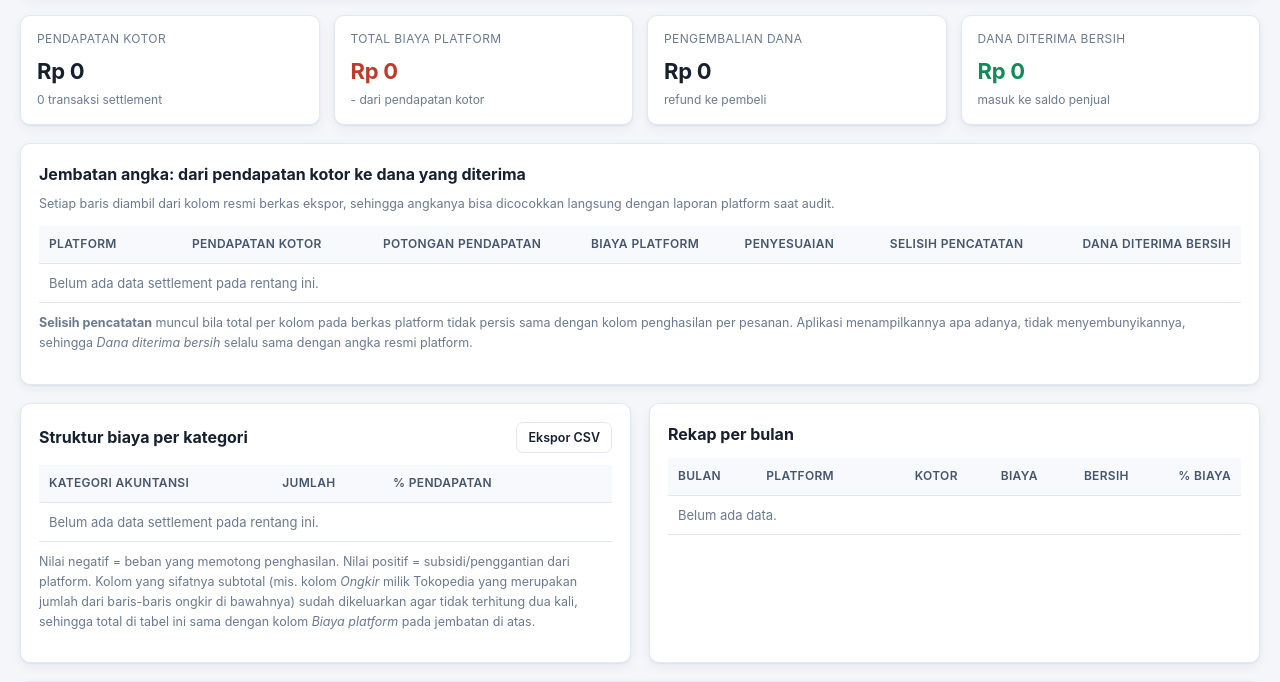
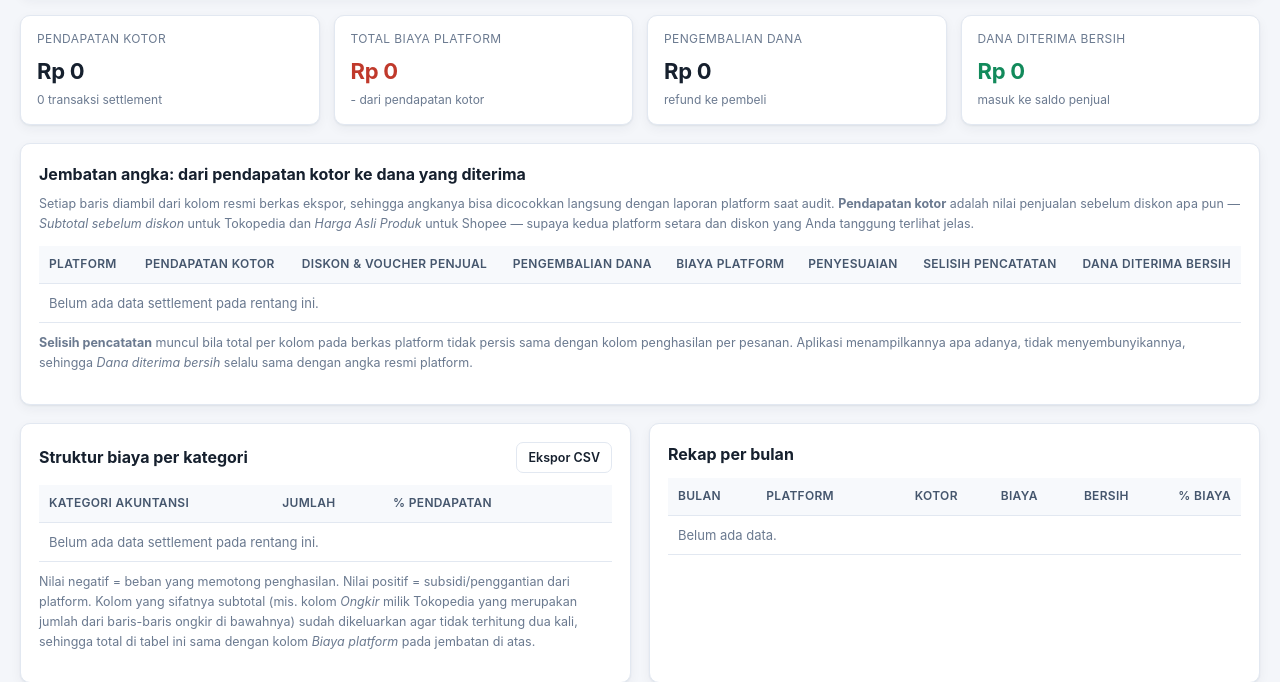
Before and after one commit to finance270/ecommerce, a PHP site: page /pnl.php in a window 1280 px wide. Shown: the part 252-934 px from the top of the page. Run offline with PHP 8.4, Linux system fonts and the light colour scheme; the visitor is signed in with stand-in values (Sample User, id 1); data that the repository does not hold is empty.

Commit message:
Perbaiki pendapatan kotor Tokopedia agar benar-benar kotor
Sebelumnya kolom "Total Pendapatan" milik Tokopedia dipakai sebagai
pendapatan kotor, padahal kolom itu SUDAH dikurangi diskon penjual dan
pengembalian dana. Akibatnya baris "potongan pendapatan" Tokopedia selalu
0 dan angka kotornya tidak setara dengan "Harga Asli Produk" milik Shopee.

Terbukti dari data contoh:
  subtotal sebelum diskon                            901.139.200
  diskon penjual                                    -130.880.352
  subtotal pengembalian dana setelah diskon penjual   -28.803.999
  = total pendapatan                                 741.454.849

Perubahan:
- gross_amount Tokopedia diambil dari "Subtotal sebelum diskon", setara
  dengan "Harga Asli Produk" milik Shopee.
- refund_amount Tokopedia diambil dari "Subtotal pengembalian dana setelah
  diskon penjual" (kolom yang benar-benar masuk perhitungan settlement),
  bukan dari blok keterangan pembayaran pembeli.
- Diskon produk dan voucher yang disponsori penjual pada Shopee dipindah
  dari kategori biaya ke kategori 'potongan', mengikuti pengelompokan
  Shopee sendiri di bagian "1. Total Pendapatan". Dengan begitu biaya
  platform yang tampil sama persis dengan "2. Total Pengeluaran".
- Tambah kategori 'potongan' dan 'informasi'; kolom yang merupakan pecahan
  atau keterangan ditandai supaya tidak dobel hitung, antara lain
  "Subtotal setelah diskon penjual", "Subtotal pengembalian dana sebelum
  diskon penjual", blok rincian pembayaran pembeli, dan blok rincian
  pengembalian barang Shopee.
- Jembatan angka kini digerakkan kategori, bukan daftar kolom tetap, jadi
  kolom baru dari platform ikut terhitung otomatis. Kolom pengembalian dana
  ditampilkan terpisah dan ada baris total gabungan.
- Ekspor CSV kategori tidak lagi memuat kolom total/keterangan yang bila
  dijumlah justru menyesatkan.

Hasil verifikasi terhadap berkas contoh, keduanya berimbang tepat (selisih 0):
  Tokopedia 901.139.200 -130.880.352 -28.803.999 -167.273.274 +611.000
            = 574.792.575
  Shopee    279.667.500  -21.137.939           0  -59.567.616
            = 198.961.945
Angka Subtotal Pesanan, Total Pendapatan, dan Total Pengeluaran Shopee juga
cocok persis dengan sheet Summary bawaan berkas.

Co-Authored-By: Claude Opus 5 <noreply@anthropic.com>
Claude-Session: https://claude.ai/code/session_01TPMpmK1m2uoqNP5FbEADpL

```diff
--- a/public/pnl.php
+++ b/public/pnl.php
@@ -69,29 +69,51 @@ render_head('Laba & Biaya', 'pnl');
   <h2>Jembatan angka: dari pendapatan kotor ke dana yang diterima</h2>
   <p class="help" style="margin-top:-4px;margin-bottom:12px">
     Setiap baris diambil dari kolom resmi berkas ekspor, sehingga angkanya bisa dicocokkan langsung
-    dengan laporan platform saat audit.
+    dengan laporan platform saat audit. <b>Pendapatan kotor</b> adalah nilai penjualan sebelum diskon
+    apa pun &mdash; <i>Subtotal sebelum diskon</i> untuk Tokopedia dan <i>Harga Asli Produk</i> untuk
+    Shopee &mdash; supaya kedua platform setara dan diskon yang Anda tanggung terlihat jelas.
   </p>
   <div class="table-wrap">
     <table>
       <thead><tr>
-        <th>Platform</th><th class="num">Pendapatan kotor</th><th class="num">Potongan pendapatan</th>
+        <th>Platform</th><th class="num">Pendapatan kotor</th>
+        <th class="num">Diskon &amp; voucher penjual</th><th class="num">Pengembalian dana</th>
         <th class="num">Biaya platform</th><th class="num">Penyesuaian</th>
         <th class="num">Selisih pencatatan</th><th class="num">Dana diterima bersih</th>
       </tr></thead>
       <tbody>
-      <?php foreach ($bridge as $b): ?>
+      <?php
+      $tb = ['kotor' => 0.0, 'potongan' => 0.0, 'refund' => 0.0, 'biaya' => 0.0,
+             'penyesuaian' => 0.0, 'selisih' => 0.0, 'bersih' => 0.0];
+      foreach ($bridge as $b):
+          foreach ($tb as $k => $_) {
+              $tb[$k] += (float) $b[$k];
+          } ?>
         <tr>
           <td><?= platformBadge((string) $b['platform']) ?></td>
           <td class="num"><?= rp($b['kotor']) ?></td>
           <td class="num <?= $b['potongan'] < 0 ? 'neg' : 'muted' ?>"><?= rp($b['potongan']) ?></td>
+          <td class="num <?= $b['refund'] < 0 ? 'neg' : 'muted' ?>"><?= rp($b['refund']) ?></td>
           <td class="num neg"><?= rp($b['biaya']) ?></td>
           <td class="num <?= abs($b['penyesuaian']) > 0 ? '' : 'muted' ?>"><?= rp($b['penyesuaian']) ?></td>
           <td class="num <?= abs($b['selisih']) > 0 ? 'warn' : 'muted' ?>"><?= rp($b['selisih']) ?></td>
           <td class="num pos"><b><?= rp($b['bersih']) ?></b></td>
         </tr>
       <?php endforeach; ?>
-      <?php if ($bridge === []): ?><tr><td colspan="7" class="muted">Belum ada data settlement pada rentang ini.</td></tr><?php endif; ?>
+      <?php if ($bridge === []): ?><tr><td colspan="8" class="muted">Belum ada data settlement pada rentang ini.</td></tr><?php endif; ?>
       </tbody>
+      <?php if (count($bridge) > 1): ?>
+      <tfoot><tr>
+        <td>Gabungan</td>
+        <td class="num"><?= rp($tb['kotor']) ?></td>
+        <td class="num neg"><?= rp($tb['potongan']) ?></td>
+        <td class="num neg"><?= rp($tb['refund']) ?></td>
+        <td class="num neg"><?= rp($tb['biaya']) ?></td>
+        <td class="num"><?= rp($tb['penyesuaian']) ?></td>
+        <td class="num"><?= rp($tb['selisih']) ?></td>
+        <td class="num pos"><?= rp($tb['bersih']) ?></td>
+      </tr></tfoot>
+      <?php endif; ?>
     </table>
   </div>
   <p class="help" style="margin-top:10px">
--- a/src/Profiles.php
+++ b/src/Profiles.php
@@ -19,8 +19,15 @@ final class Profiles
         'promosi', 'lainnya',
     ];
 
-    /** Kategori non-biaya (tidak masuk fee_*). 'rincian' = pecahan dari kolom lain. */
-    public const NON_FEE_CATEGORIES = ['total', 'pendapatan', 'refund', 'penyesuaian', 'rincian'];
+    /**
+     * Kategori non-biaya (tidak masuk fee_*).
+     *   total     = kolom total bawaan platform
+     *   potongan  = pengurang pendapatan (diskon & voucher yang ditanggung penjual)
+     *   refund    = pengembalian dana
+     *   rincian   = pecahan dari kolom lain, jangan dijumlah lagi
+     *   informasi = kolom keterangan (mis. rincian pembayaran pembeli)
+     */
+    public const NON_FEE_CATEGORIES = ['total', 'potongan', 'refund', 'penyesuaian', 'rincian', 'informasi'];
 
     public const LABELS = [
         'komisi'       => 'Biaya komisi',
@@ -35,13 +42,14 @@ final class Profiles
         'pajak'        => 'Pajak & bea',
         'asuransi'     => 'Asuransi',
         'fulfillment'  => 'Biaya fulfillment',
-        'promosi'      => 'Voucher & cashback ditanggung penjual',
+        'promosi'      => 'Biaya program promo & cashback',
         'lainnya'      => 'Biaya lainnya',
         'total'        => 'Kolom total',
-        'pendapatan'   => 'Komponen pendapatan',
+        'potongan'     => 'Potongan pendapatan (diskon & voucher penjual)',
         'refund'       => 'Pengembalian dana',
         'penyesuaian'  => 'Penyesuaian',
-        'rincian'      => 'Rincian (bagian dari biaya lain)',
+        'rincian'      => 'Rincian (bagian dari kolom lain)',
+        'informasi'    => 'Keterangan (tidak dijumlah)',
     ];
 
     // =================================================================
@@ -253,13 +261,20 @@ final class Profiles
                 'waktu pembayaran pesanan'       => ['settlement_time', 'datetime'],
                 'mata uang'                      => ['currency', 'text'],
                 'jumlah penyelesaian pembayaran' => ['net_amount', 'money'],
-                'total pendapatan'               => ['gross_amount', 'money'],
+                // Pendapatan kotor memakai "Subtotal sebelum diskon", BUKAN
+                // "Total Pendapatan". Kolom "Total Pendapatan" milik Tokopedia
+                // sudah dikurangi diskon penjual dan pengembalian dana, terbukti:
+                //   subtotal sebelum diskon + diskon penjual
+                //   + subtotal pengembalian dana setelah diskon = total pendapatan
+                // Dengan memakai subtotal sebelum diskon, angka "kotor" Tokopedia
+                // setara dengan "Harga Asli Produk" milik Shopee.
+                'subtotal sebelum diskon'        => ['gross_amount', 'money'],
                 'total biaya'                    => ['total_fee', 'money'],
                 'diskon penjual'                 => ['discount_seller', 'money'],
                 'jumlah penyesuaian'             => ['adjustment_amount', 'money'],
                 'id pesanan terkait'             => ['related_order_id', 'text'],
                 'pembayaran oleh pembeli'        => ['buyer_payment', 'money'],
-                'pengembalian dana pembeli'      => ['refund_amount', 'money'],
+                'subtotal pengembalian dana setelah diskon penjual' => ['refund_amount', 'money'],
                 'sumber pesanan'                 => ['source_channel', 'text'],
                 'perkiraan berat paket'          => ['weight_gram', 'gram'],
             ];
@@ -348,26 +363,36 @@ final class Profiles
         $map = [
             // ---- Tokopedia: kolom total & pendapatan -------------------
             'jumlah penyelesaian pembayaran' => 'total',
-            'total pendapatan'               => 'total',
             'total biaya'                    => 'total',
             'total penghasilan'              => 'total',
-            'subtotal setelah diskon penjual'                          => 'pendapatan',
-            'subtotal sebelum diskon'                                  => 'pendapatan',
-            'diskon penjual'                                           => 'pendapatan',
-            'pembayaran oleh pembeli'                                  => 'pendapatan',
-            'diskon voucher yang ditanggung penjual'                   => 'pendapatan',
-            'diskon platform'                                          => 'pendapatan',
-            'diskon voucher yang ditanggung platform'                  => 'pendapatan',
-            'diskon ongkir dari penjual'                               => 'pendapatan',
-            'jumlah penyesuaian'                                       => 'penyesuaian',
-            // pengembalian
-            'subtotal pengembalian dana setelah diskon penjual'        => 'refund',
-            'subtotal pengembalian dana sebelum diskon penjual'        => 'refund',
-            'pengembalian dana diskon penjual'                         => 'refund',
-            'pengembalian dana pembeli'                                => 'refund',
-            'pengembalian dana diskon voucher yang ditanggung penjual' => 'refund',
-            'pengembalian dana diskon platform'                        => 'refund',
-            'pengembalian dana diskon voucher yang ditanggung platform' => 'refund',
+            // "Subtotal sebelum diskon" dipakai sebagai pendapatan kotor, dan
+            // "Total Pendapatan" adalah hasil akhir setelah diskon+pengembalian.
+            // Keduanya kolom total, bukan komponen yang boleh dijumlah lagi.
+            'subtotal sebelum diskon'        => 'total',
+            'total pendapatan'               => 'total',
+            // Subtotal setelah diskon = sebelum diskon + diskon penjual.
+            'subtotal setelah diskon penjual' => 'rincian',
+            'diskon penjual'                  => 'potongan',
+            'jumlah penyesuaian'              => 'penyesuaian',
+
+            // Pengembalian dana: hanya versi "setelah diskon" yang dipakai.
+            // Versi "sebelum diskon" + "pengembalian dana diskon penjual"
+            // adalah pecahannya, jadi ditandai rincian agar tidak dobel.
+            'subtotal pengembalian dana setelah diskon penjual' => 'refund',
+            'subtotal pengembalian dana sebelum diskon penjual' => 'rincian',
+            'pengembalian dana diskon penjual'                  => 'rincian',
+
+            // Blok rincian pembayaran pembeli: keterangan cara pembeli membayar,
+            // bukan bagian dari perhitungan settlement penjual.
+            'pembayaran oleh pembeli'                                  => 'informasi',
+            'pengembalian dana pembeli'                                => 'informasi',
+            'diskon voucher yang ditanggung penjual'                   => 'informasi',
+            'diskon platform'                                          => 'informasi',
+            'diskon voucher yang ditanggung platform'                  => 'informasi',
+            'diskon ongkir dari penjual'                               => 'informasi',
+            'pengembalian dana diskon voucher yang ditanggung penjual' => 'informasi',
+            'pengembalian dana diskon platform'                        => 'informasi',
+            'pengembalian dana diskon voucher yang ditanggung platform' => 'informasi',
             // biaya
             'biaya komisi platform'          => 'komisi',
             'komisi dinamis'                 => 'komisi',
@@ -416,45 +441,35 @@ final class Profiles
             'biaya isi saldo otomatis (dari penghasilan)' => 'lainnya',
 
             // ---- Shopee ------------------------------------------------
-            'harga asli produk'   => 'pendapatan',
-            'total diskon produk' => 'pendapatan',
-            'kompensasi'          => 'pendapatan',
-            'jumlah pengembalian dana ke pembeli' => 'refund',
-            'pengembalian dana ke pembeli'        => 'refund',
-            'pro-rata koin yang ditukarkan untuk pengembalian barang' => 'refund',
-            'pro-rata voucher shopee untuk pengembalian barang'       => 'refund',
+            // "Harga Asli Produk" adalah harga sebelum diskon apa pun.
+            'harga asli produk'   => 'total',
+            'kompensasi'          => 'lainnya',
+            // Sesuai pengelompokan Shopee sendiri, diskon produk dan voucher yang
+            // ditanggung penjual masuk bagian PENDAPATAN (pengurang), bukan
+            // "2. Total Pengeluaran". Dengan begini biaya platform yang tampil
+            // sama persis dengan Total Pengeluaran pada laporan Shopee.
+            'total diskon produk'                      => 'potongan',
+            'diskon produk dari shopee'                => 'potongan',
+            'voucher disponsor oleh penjual'           => 'potongan',
+            'voucher co-fund disponsor oleh penjual'   => 'potongan',
+            'cashback koin disponsori penjual'         => 'potongan',
+            'cashback koin co-fund disponsori penjual' => 'potongan',
+            'jumlah pengembalian dana ke pembeli'      => 'refund',
+            // Blok rincian pengembalian barang di kolom paling kanan: pecahan
+            // dari pengembalian di atas, tidak masuk ringkasan resmi Shopee.
+            'pengembalian dana ke pembeli'                           => 'rincian',
+            'pro-rata koin yang ditukarkan untuk pengembalian barang' => 'rincian',
+            'pro-rata voucher shopee untuk pengembalian barang'       => 'rincian',
             'biaya komisi ams'                      => 'komisi',
             'biaya administrasi (termasuk ppn 11%)' => 'administrasi',
             'biaya layanan'                         => 'layanan',
-            'diskon produk dari shopee'             => 'promosi',
-            'voucher disponsor oleh penjual'        => 'promosi',
-            'voucher co-fund disponsor oleh penjual' => 'promosi',
-            'cashback koin disponsori penjual'      => 'promosi',
-            'cashback koin co-fund disponsori penjual' => 'promosi',
         ];
 
         // Kolom "Pro-rated ..." versi Inggris dari Shopee.
-        $map['pro-rated bank payment channel promotion for return refund items']   = 'refund';
-        $map['pro-rated shopee payment channel promotion for return refund items'] = 'refund';
+        $map['pro-rated bank payment channel promotion for return refund items']   = 'rincian';
+        $map['pro-rated shopee payment channel promotion for return refund items'] = 'rincian';
 
         return $map;
-    }
-
-    /**
-     * Kolom yang memotong pendapatan kotor tetapi BUKAN biaya platform.
-     * Dipakai menyusun jembatan angka: kotor - potongan - biaya = bersih.
-     *
-     * Tokopedia kosong karena kolom "Total Pendapatan" miliknya sudah bersih
-     * dari diskon, sehingga kotor + biaya + penyesuaian = dana diterima.
-     *
-     * @return string[] daftar fee_code
-     */
-    public static function revenueDeductionCodes(string $platform): array
-    {
-        return match ($platform) {
-            'shopee' => ['total_diskon_produk'],
-            default  => [],
-        };
     }
 
     // =================================================================
--- a/src/Reports.php
+++ b/src/Reports.php
@@ -141,10 +141,13 @@ final class Reports
         ) ?? [];
 
         [$w2, $a2] = self::filter('settlement_date', $from, $to, $platform);
+        // 'total', 'rincian', dan 'informasi' sengaja tidak ikut: isinya kolom
+        // total bawaan platform, pecahan kolom lain, dan kolom keterangan.
+        // Kalau ikut dijumlah, angkanya dobel dan menyesatkan.
         $byCat = Db::all(
             "SELECT fee_category, SUM(amount) AS total, COUNT(*) AS baris
              FROM settlement_fees
-             WHERE {$w2} AND fee_category NOT IN ('rincian')
+             WHERE {$w2} AND fee_category NOT IN ('rincian','total','informasi')
              GROUP BY fee_category ORDER BY total ASC",
             $a2
         );
@@ -154,12 +157,17 @@ final class Reports
 
     /**
      * Jembatan angka per platform, selalu berimbang:
-     *   pendapatan kotor - potongan pendapatan - biaya platform
+     *   pendapatan kotor + potongan + pengembalian + biaya platform
      *   + penyesuaian + selisih pencatatan = dana diterima bersih
+     *
+     * Pendapatan kotor memakai kolom paling kotor yang tersedia
+     * ("Subtotal sebelum diskon" untuk Tokopedia, "Harga Asli Produk" untuk
+     * Shopee), sehingga diskon penjual tampil sebagai baris tersendiri dan
+     * kedua platform bisa dibandingkan setara.
      *
      * "Dana diterima bersih" diambil dari kolom resmi platform, sehingga baris
      * selisih memperlihatkan secara jujur bila laporan platform sendiri tidak
-     * bulat (pada berkas contoh, Shopee selisih ~Rp 512 ribu).
+     * bulat.
      */
     public static function bridge(?string $from, ?string $to, ?string $platform): array
     {
@@ -174,25 +182,32 @@ final class Reports
             $a
         );
 
+        // Potongan & pengembalian diambil per kategori, bukan daftar kolom
+        // tetap, supaya kolom baru dari platform ikut terhitung otomatis.
+        [$w2, $a2] = self::filter('settlement_date', $from, $to, $platform);
+        $extra = [];
+        foreach (Db::all(
+            "SELECT platform, fee_category, COALESCE(SUM(amount),0) AS total
+             FROM settlement_fees
+             WHERE {$w2} AND fee_category IN ('potongan','refund')
+             GROUP BY platform, fee_category",
+            $a2
+        ) as $r) {
+            $extra[$r['platform']][$r['fee_category']] = (float) $r['total'];
+        }
+
         $out = [];
         foreach ($rows as $r) {
-            $codes = Profiles::revenueDeductionCodes((string) $r['platform']);
-            $potongan = 0.0;
-            if ($codes !== []) {
-                [$w2, $a2] = self::filter('settlement_date', $from, $to, (string) $r['platform']);
-                $ph = implode(',', array_fill(0, count($codes), '?'));
-                $potongan = (float) Db::val(
-                    "SELECT COALESCE(SUM(amount),0) FROM settlement_fees
-                     WHERE {$w2} AND fee_code IN ({$ph})",
-                    array_merge($a2, $codes),
-                    0
-                );
-            }
-            $subtotal = (float) $r['kotor'] + $potongan + (float) $r['biaya'] + (float) $r['penyesuaian'];
+            $p = (string) $r['platform'];
+            $potongan = $extra[$p]['potongan'] ?? 0.0;
+            $refund   = $extra[$p]['refund'] ?? 0.0;
+            $subtotal = (float) $r['kotor'] + $potongan + $refund
+                + (float) $r['biaya'] + (float) $r['penyesuaian'];
             $out[] = [
-                'platform'    => $r['platform'],
+                'platform'    => $p,
                 'kotor'       => (float) $r['kotor'],
                 'potongan'    => $potongan,
+                'refund'      => $refund,
                 'biaya'       => (float) $r['biaya'],
                 'penyesuaian' => (float) $r['penyesuaian'],
                 'selisih'     => (float) $r['bersih'] - $subtotal,
```
Also changed, not shown: README.md.
